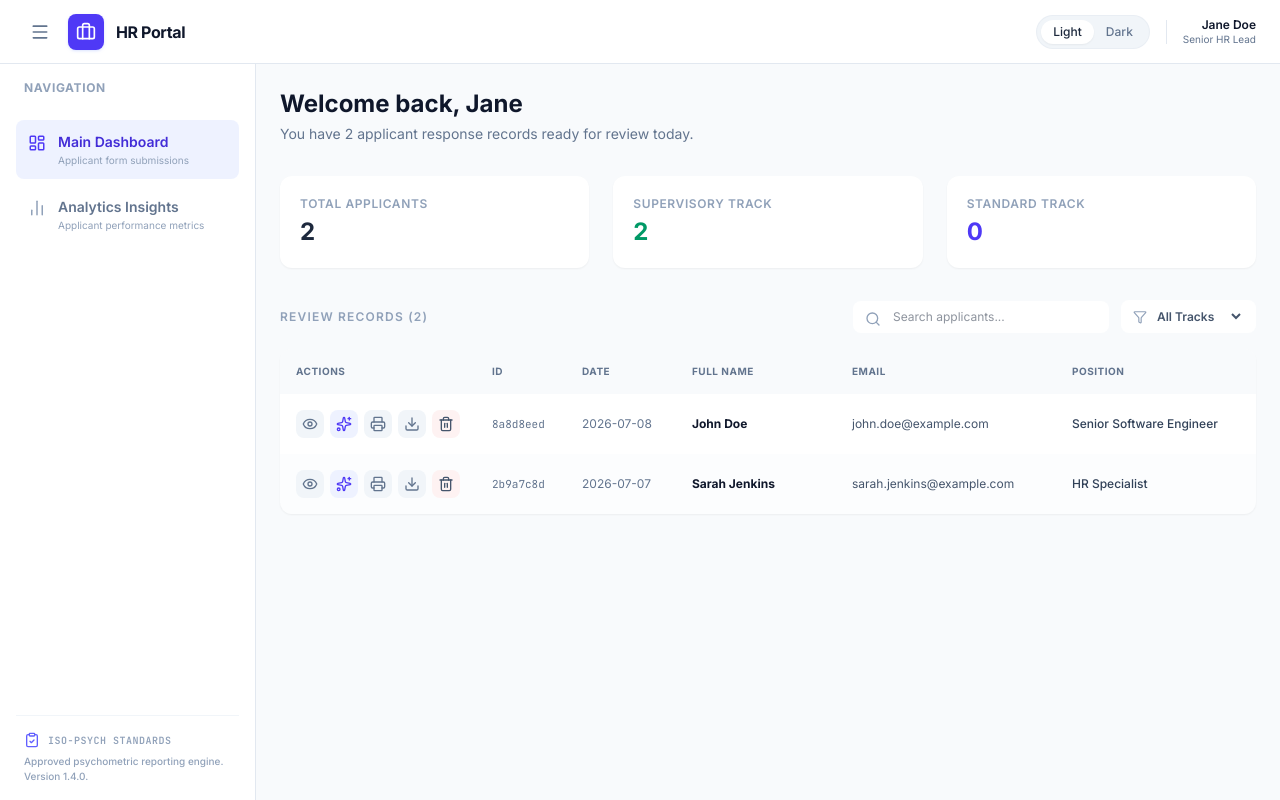
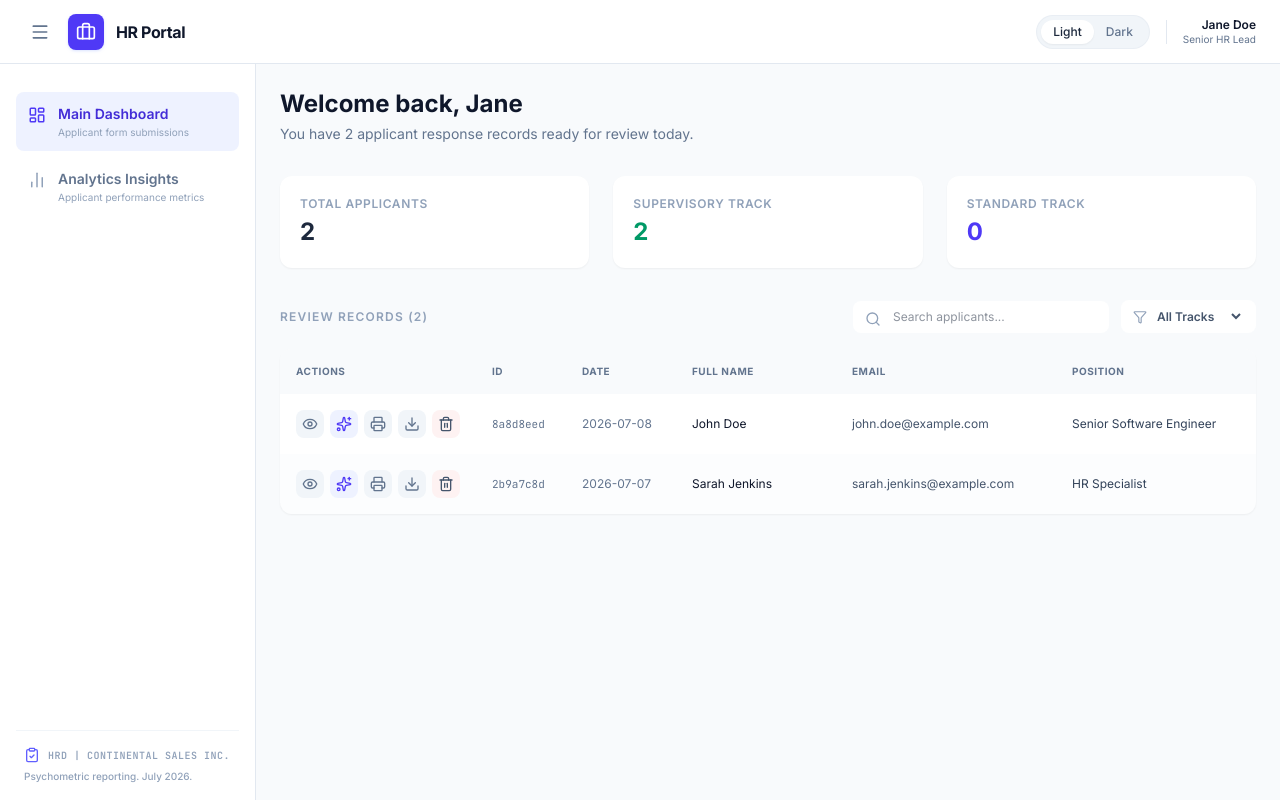
Before and after one commit to BenjiBenji20/HR-Applicant-Dashboard, a React (Vite) app: page / in a window 1280 px wide. Built offline with nearby package versions, Linux system fonts and the light colour scheme.

Commit message:
fix: table text font

```diff
--- a/src/components/DashboardTab.tsx
+++ b/src/components/DashboardTab.tsx
@@ -207,7 +207,7 @@ export default function DashboardTab({
                       </td>
 
                       {/* Full Name */}
-                      <td className="p-4 w-40 min-w-[160px] whitespace-nowrap font-bold text-slate-900 dark:text-slate-150">
+                      <td className="p-4 w-40 min-w-[160px] whitespace-nowrap text-slate-900 dark:text-slate-400">
                         {app.metadata.fullName}
                       </td>
 
@@ -217,7 +217,7 @@ export default function DashboardTab({
                       </td>
 
                       {/* Position */}
-                      <td className="p-4 w-56 min-w-[220px] whitespace-nowrap font-medium text-slate-700 dark:text-slate-350">
+                      <td className="p-4 w-56 min-w-[220px] whitespace-nowrap text-slate-700 dark:text-slate-400">
                         {app.intent.positionAppliedFor}
                       </td>
 
@@ -233,17 +233,17 @@ export default function DashboardTab({
                       </td>
 
                       {/* CFIT */}
-                      <td className="p-4 w-24 min-w-[90px] whitespace-nowrap font-bold text-slate-800 dark:text-slate-200">
+                      <td className="p-4 w-24 min-w-[90px] whitespace-nowrap text-slate-800 dark:text-slate-400">
                         {app.scores.cfit}
                       </td>
 
                       {/* Comprehension */}
-                      <td className="p-4 w-32 min-w-[130px] whitespace-nowrap text-slate-750 dark:text-slate-300 font-semibold">
+                      <td className="p-4 w-32 min-w-[130px] whitespace-nowrap text-slate-750 dark:text-slate-400">
                         {app.scores.comprehension}
                       </td>
 
                       {/* Planning */}
-                      <td className="p-4 w-32 min-w-[130px] whitespace-nowrap text-slate-700 dark:text-slate-350">
+                      <td className="p-4 w-32 min-w-[130px] whitespace-nowrap text-slate-700 dark:text-slate-400">
                         {app.scores.planning}
                       </td>
 
--- a/src/components/Sidebar.tsx
+++ b/src/components/Sidebar.tsx
@@ -47,11 +47,8 @@ export default function Sidebar({
         }`}
       >
         <div className="flex flex-col justify-between h-full p-4">
-          <div className="space-y-6">
+          <div className="space-y-3">
             <div className="flex items-center justify-between px-2">
-              <span className="text-xs font-bold uppercase tracking-wider text-slate-400 dark:text-slate-500">
-                Navigation
-              </span>
               <button
                 onClick={() => setIsOpen(false)}
                 className="rounded-lg p-1 hover:bg-slate-50 dark:hover:bg-slate-900 md:hidden text-slate-400 dark:text-slate-500"
@@ -99,11 +96,11 @@ export default function Sidebar({
             <div className="flex items-center gap-2 px-2 text-slate-400 dark:text-slate-500">
               <ClipboardCheck className="h-4 w-4 shrink-0 text-indigo-500" />
               <span className="text-[10px] font-mono tracking-wider uppercase font-semibold">
-                ISO-Psych Standards
+                HRD | Continental Sales Inc.
               </span>
             </div>
             <p className="mt-1.5 px-2 text-[10px] text-slate-400 dark:text-slate-600 font-medium">
-              Approved psychometric reporting engine. Version 1.4.0.
+              Psychometric reporting. July 2026.
             </p>
           </div>
         </div>
```
